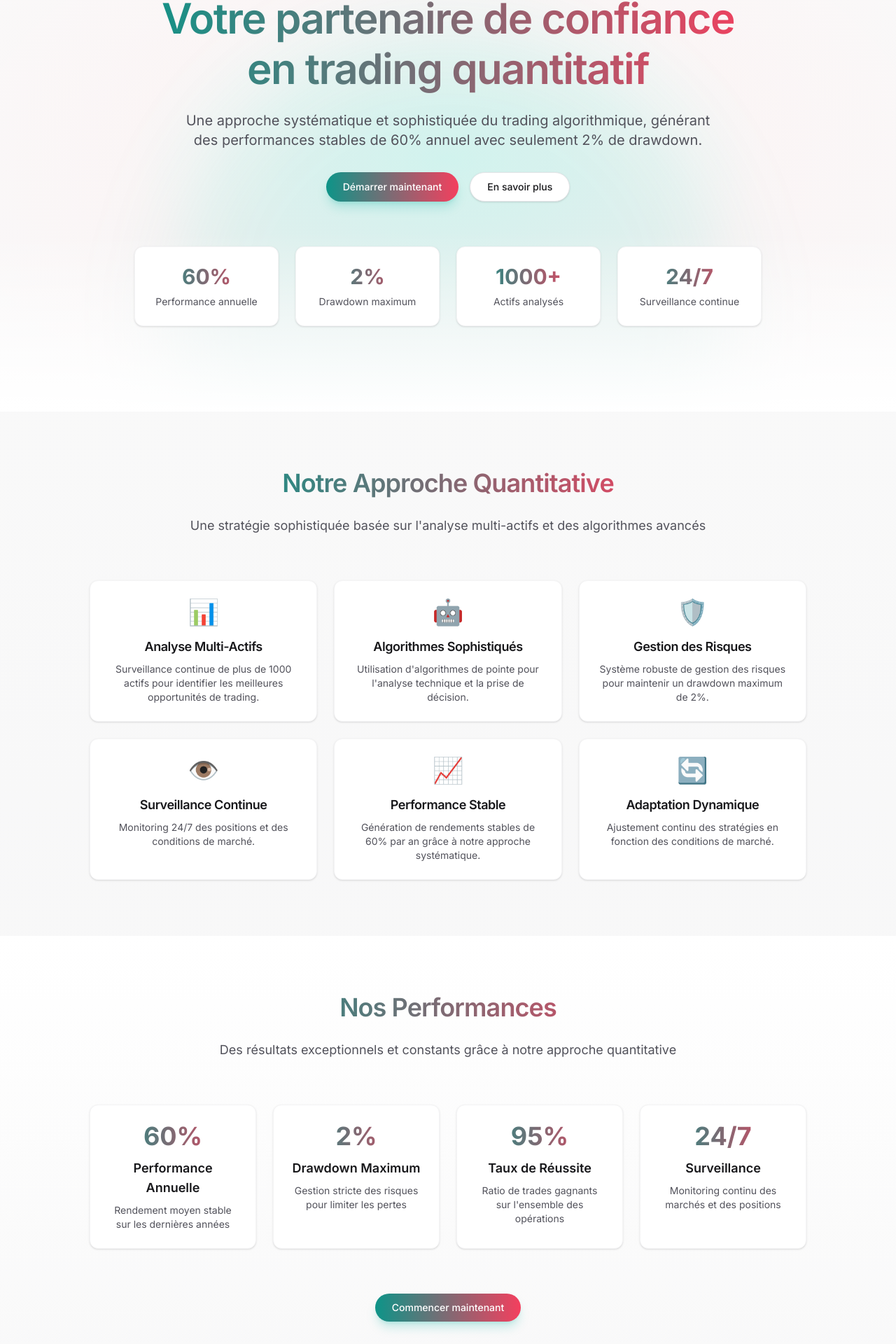
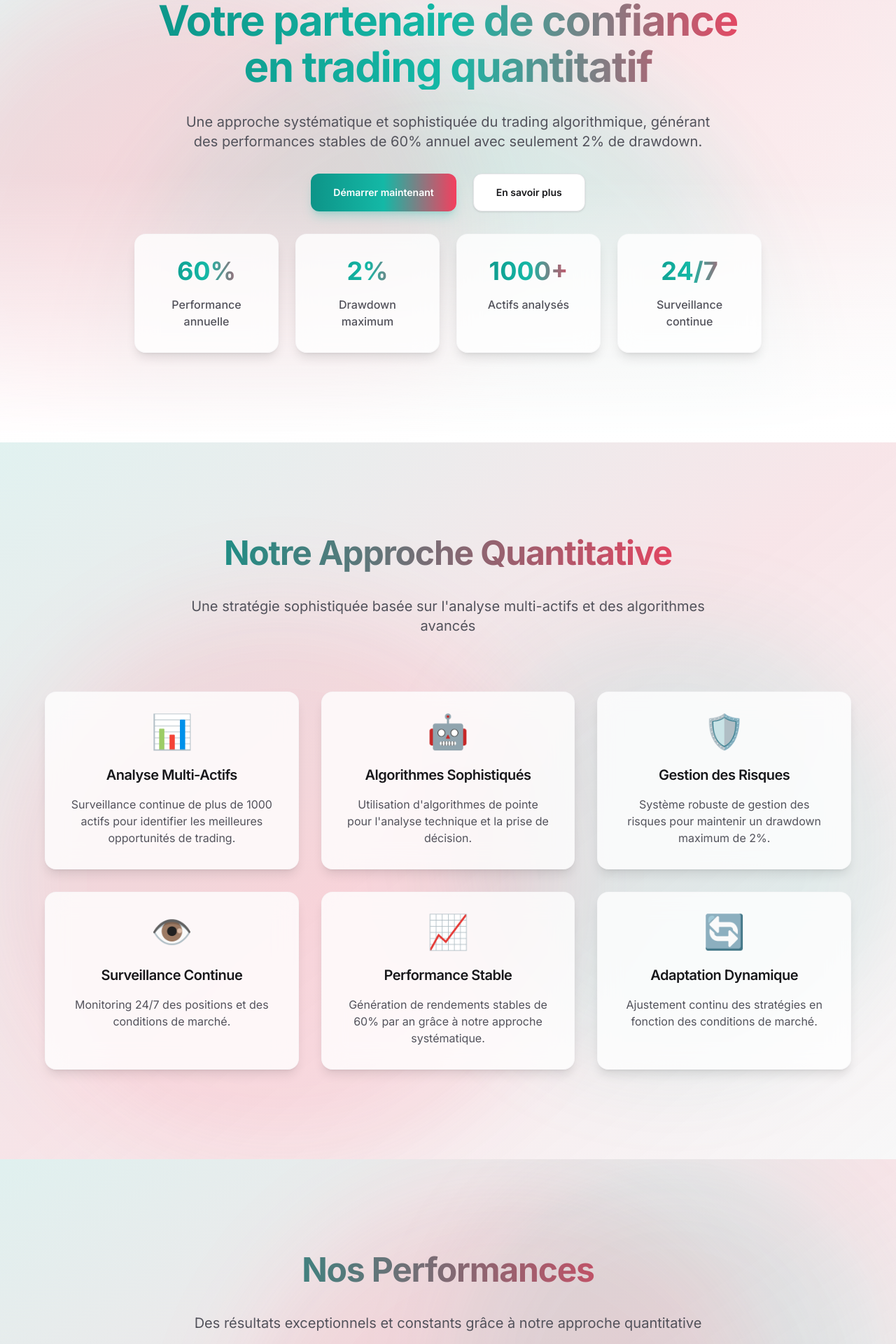
Before and after one commit to Bryan922/hypertrading-website, a Next.js app: page / in a window 1280 px wide. Shown: the part 196-2116 px from the top of the page at 70% size. Built offline with nearby package versions, Linux system fonts and the light colour scheme.

Commit message:
style: enhance overall design with modern UI elements

```diff
--- a/app/components/AboutSection.tsx
+++ b/app/components/AboutSection.tsx
@@ -5,11 +5,17 @@ import { ChartBarIcon, CubeTransparentIcon, ShieldCheckIcon } from '@heroicons/r
 
 export default function AboutSection() {
   return (
-    <div className="section">
-      <div className="container">
-        <div className="text-center mb-16">
-          <h2 className="mb-6">Notre Approche Quantitative</h2>
-          <p className="text-lg">
+    <div className="section bg-gradient">
+      {/* Background decorations */}
+      <div className="absolute inset-0 z-0">
+        <div className="absolute top-1/4 right-0 w-[40rem] h-[40rem] bg-primary-500/10 rounded-full blur-3xl" />
+        <div className="absolute bottom-0 left-0 w-[50rem] h-[50rem] bg-accent-500/10 rounded-full blur-3xl" />
+      </div>
+
+      <div className="container relative z-10">
+        <div className="text-center mb-20 space-y">
+          <h2 className="mb-8">Notre Approche Quantitative</h2>
+          <p className="text-lg md:text-xl">
             Une stratégie sophistiquée basée sur l'analyse multi-actifs et des algorithmes avancés
           </p>
         </div>
@@ -52,11 +58,11 @@ export default function AboutSection() {
               initial={{ opacity: 0, y: 20 }}
               animate={{ opacity: 1, y: 0 }}
               transition={{ delay: 0.2 * index }}
-              className="feature-card"
+              className="feature-card glass hover-lift"
             >
-              <div className="text-4xl mb-4">{feature.icon}</div>
-              <h3 className="text-lg font-semibold mb-2">{feature.title}</h3>
-              <p className="text-sm text-secondary-600">{feature.description}</p>
+              <div className="text-5xl mb-6">{feature.icon}</div>
+              <h3 className="text-xl font-semibold mb-4">{feature.title}</h3>
+              <p className="text-base text-secondary-600">{feature.description}</p>
             </motion.div>
           ))}
         </div>
--- a/app/components/HeroSection.tsx
+++ b/app/components/HeroSection.tsx
@@ -5,25 +5,27 @@ import Link from 'next/link'
 
 export default function HeroSection() {
   return (
-    <div className="relative min-h-[90vh] flex items-center justify-center section overflow-hidden">
+    <div className="relative min-h-[90vh] flex items-center justify-center section overflow-hidden bg-gradient">
       {/* Background decorations */}
       <div className="absolute inset-0 z-0">
         <div className="absolute inset-0 bg-[radial-gradient(ellipse_at_center,_var(--tw-gradient-stops))] from-primary-100/40 via-accent-100/20 to-transparent" />
-        <div className="absolute top-1/4 left-1/2 -translate-x-1/2 w-[50rem] h-[50rem] bg-primary-500/10 rounded-full blur-3xl" />
-        <div className="absolute bottom-0 left-0 w-full h-64 bg-gradient-to-t from-white to-transparent" />
+        <div className="absolute top-1/4 left-1/2 -translate-x-1/2 w-[60rem] h-[60rem] bg-primary-500/10 rounded-full blur-3xl animate-pulse" />
+        <div className="absolute -bottom-32 -left-32 w-[50rem] h-[50rem] bg-accent-500/10 rounded-full blur-3xl" />
+        <div className="absolute bottom-0 left-0 w-full h-96 bg-gradient-to-t from-white to-transparent" />
       </div>
 
       <div className="container relative z-10">
-        <div className="max-w-4xl mx-auto text-center">
+        <div className="max-w-4xl mx-auto text-center space-y">
           <motion.div
             initial={{ opacity: 0, y: 20 }}
             animate={{ opacity: 1, y: 0 }}
             transition={{ duration: 1 }}
+            className="space-y"
           >
-            <h1 className="mb-6">
+            <h1 className="mb-8">
               Votre partenaire de confiance en trading quantitatif
             </h1>
-            <p className="text-lg md:text-xl text-secondary-600 mb-8">
+            <p className="text-lg md:text-xl text-secondary-600 mb-12">
               Une approche systématique et sophistiquée du trading algorithmique,
               générant des performances stables de 60% annuel avec seulement 2% de drawdown.
             </p>
@@ -31,7 +33,7 @@ export default function HeroSection() {
               initial={{ opacity: 0 }}
               animate={{ opacity: 1 }}
               transition={{ delay: 0.5 }}
-              className="flex flex-col sm:flex-row gap-4 justify-center"
+              className="flex flex-col sm:flex-row gap-6 justify-center"
             >
               <Link href="#contact" className="btn btn-primary">
                 Démarrer maintenant
@@ -41,7 +43,7 @@ export default function HeroSection() {
               </Link>
             </motion.div>
 
-            <div className="mt-16 stats-grid">
+            <div className="mt-24 stats-grid">
               {[
                 { value: '60%', label: 'Performance annuelle' },
                 { value: '2%', label: 'Drawdown maximum' },
@@ -53,12 +55,12 @@ export default function HeroSection() {
                   initial={{ opacity: 0, y: 20 }}
                   animate={{ opacity: 1, y: 0 }}
                   transition={{ delay: 0.8 + index * 0.2 }}
-                  className="stats-card"
+                  className="stats-card glass hover-lift"
                 >
-                  <div className="text-3xl font-bold gradient-text mb-2">
+                  <div className="text-4xl font-bold gradient-text mb-4">
                     {stat.value}
                   </div>
-                  <div className="text-sm text-secondary-600">
+                  <div className="text-base font-medium text-secondary-600">
                     {stat.label}
                   </div>
                 </motion.div>
--- a/app/components/StatsSection.tsx
+++ b/app/components/StatsSection.tsx
@@ -5,11 +5,17 @@ import Link from 'next/link'
 
 export default function StatsSection() {
   return (
-    <div className="section bg-gradient-to-b from-white to-secondary-50/50">
-      <div className="container">
-        <div className="text-center mb-16">
-          <h2 className="mb-6">Nos Performances</h2>
-          <p className="text-lg">
+    <div className="section bg-gradient">
+      {/* Background decorations */}
+      <div className="absolute inset-0 z-0">
+        <div className="absolute top-0 right-0 w-[40rem] h-[40rem] bg-primary-500/10 rounded-full blur-3xl" />
+        <div className="absolute bottom-0 left-1/4 w-[50rem] h-[50rem] bg-accent-500/10 rounded-full blur-3xl" />
+      </div>
+
+      <div className="container relative z-10">
+        <div className="text-center mb-20 space-y">
+          <h2 className="mb-8">Nos Performances</h2>
+          <p className="text-lg md:text-xl">
             Des résultats exceptionnels et constants grâce à notre approche quantitative
           </p>
         </div>
@@ -42,26 +48,31 @@ export default function StatsSection() {
               initial={{ opacity: 0, y: 20 }}
               animate={{ opacity: 1, y: 0 }}
               transition={{ delay: 0.2 * index }}
-              className="stats-card"
+              className="stats-card glass hover-lift"
             >
-              <div className="text-4xl font-bold gradient-text mb-3">
+              <div className="text-5xl font-bold gradient-text mb-4">
                 {stat.value}
               </div>
-              <div className="text-lg font-semibold text-secondary-900 mb-2">
+              <div className="text-xl font-semibold text-secondary-900 mb-3">
                 {stat.label}
               </div>
-              <p className="text-sm text-secondary-600">
+              <p className="text-base text-secondary-600">
                 {stat.description}
               </p>
             </motion.div>
           ))}
         </div>
 
-        <div className="mt-16 text-center">
+        <motion.div
+          initial={{ opacity: 0, y: 20 }}
+          animate={{ opacity: 1, y: 0 }}
+          transition={{ delay: 1.2 }}
+          className="mt-20 text-center"
+        >
           <Link href="#contact" className="btn btn-primary">
             Commencer maintenant
           </Link>
-        </div>
+        </motion.div>
       </div>
     </div>
   )
--- a/app/globals.css
+++ b/app/globals.css
@@ -16,7 +16,7 @@ body {
     rgb(var(--background-end-rgb))
   );
   font-feature-settings: "rlig" 1, "calt" 1;
-  @apply antialiased;
+  @apply antialiased min-h-screen;
 }
 
 @layer base {
@@ -25,20 +25,20 @@ body {
   }
 
   h1 {
-    @apply text-3xl sm:text-4xl md:text-5xl lg:text-6xl max-w-4xl mx-auto;
-    @apply bg-clip-text text-transparent bg-gradient-to-r from-primary-600 to-accent-500;
-    @apply leading-[1.2];
+    @apply text-4xl sm:text-5xl md:text-6xl max-w-4xl mx-auto;
+    @apply bg-clip-text text-transparent bg-gradient-to-r from-primary-600 via-primary-500 to-accent-500;
+    @apply leading-[1.1] font-bold;
   }
 
   h2 {
-    @apply text-2xl sm:text-3xl md:text-4xl max-w-2xl mx-auto;
+    @apply text-3xl sm:text-4xl md:text-5xl max-w-3xl mx-auto;
     @apply bg-clip-text text-transparent bg-gradient-to-r from-primary-600 to-accent-500;
-    @apply leading-tight;
+    @apply leading-tight font-bold;
   }
 
   h3 {
     @apply text-xl sm:text-2xl;
-    @apply text-secondary-900;
+    @apply text-secondary-900 font-semibold;
   }
 
   p {
@@ -48,51 +48,78 @@ body {
 
 @layer components {
   .btn {
-    @apply inline-flex items-center justify-center rounded-full text-sm font-medium transition-all
+    @apply inline-flex items-center justify-center rounded-xl text-sm font-semibold transition-all
     focus-visible:outline-none focus-visible:ring-2 focus-visible:ring-primary-400 disabled:pointer-events-none
-    disabled:opacity-50 px-6 py-2.5;
+    disabled:opacity-50 px-8 py-4;
   }
 
   .btn-primary {
-    @apply bg-gradient-to-r from-primary-600 to-accent-500 text-white hover:opacity-90
-    shadow-lg shadow-primary-500/25 hover:shadow-accent-500/25;
+    @apply bg-gradient-to-r from-primary-600 via-primary-500 to-accent-500 text-white hover:opacity-90
+    shadow-lg shadow-primary-500/25 hover:shadow-accent-500/25 hover:scale-105 transform transition-all duration-300;
   }
 
   .btn-secondary {
     @apply bg-white text-secondary-900 hover:bg-secondary-50 border border-secondary-200
-    shadow hover:shadow-md transition-all duration-300;
+    shadow hover:shadow-lg hover:scale-105 transform transition-all duration-300;
   }
 
   .card {
-    @apply bg-white rounded-xl shadow hover:shadow-lg transition-all duration-300
-    border border-secondary-100 overflow-hidden;
+    @apply bg-white rounded-2xl shadow-lg hover:shadow-2xl transition-all duration-500
+    border border-secondary-100/50 backdrop-blur-sm backdrop-filter;
   }
 
   .section {
-    @apply py-12 md:py-20;
+    @apply py-20 md:py-32 relative overflow-hidden;
   }
 
   .container {
-    @apply px-4 mx-auto max-w-6xl;
+    @apply px-6 mx-auto max-w-7xl;
   }
 
   .gradient-text {
-    @apply bg-clip-text text-transparent bg-gradient-to-r from-primary-600 to-accent-500;
+    @apply bg-clip-text text-transparent bg-gradient-to-r from-primary-600 via-primary-500 to-accent-500;
   }
 
   .feature-grid {
-    @apply grid md:grid-cols-3 gap-6 max-w-5xl mx-auto;
+    @apply grid md:grid-cols-3 gap-8 max-w-6xl mx-auto;
   }
 
   .feature-card {
-    @apply card p-6 text-center flex flex-col items-center;
+    @apply card p-8 text-center flex flex-col items-center hover:scale-105 transform transition-all duration-500
+    bg-white/80 hover:bg-white;
   }
 
   .stats-grid {
-    @apply grid md:grid-cols-4 gap-6 max-w-5xl mx-auto;
+    @apply grid md:grid-cols-4 gap-6 max-w-6xl mx-auto;
   }
 
   .stats-card {
-    @apply card p-6 text-center hover:scale-105 transition-transform duration-300;
+    @apply card p-8 text-center hover:scale-105 transform transition-all duration-500
+    bg-white/80 hover:bg-white;
+  }
+
+  /* Ajout d'effets de glassmorphisme */
+  .glass {
+    @apply bg-white/80 backdrop-blur-lg backdrop-filter;
+  }
+
+  /* Ajout d'animations au survol */
+  .hover-lift {
+    @apply transition-all duration-300 hover:-translate-y-1 hover:shadow-lg;
+  }
+
+  /* Ajout de dégradés d'arrière-plan */
+  .bg-gradient {
+    @apply bg-gradient-to-br from-primary-500/10 via-accent-500/10 to-transparent;
+  }
+
+  /* Amélioration des espacements */
+  .space-y {
+    @apply space-y-6 md:space-y-8;
+  }
+
+  /* Amélioration des bordures */
+  .border-gradient {
+    @apply border border-transparent bg-gradient-to-r from-primary-500/20 to-accent-500/20;
   }
 }
```
